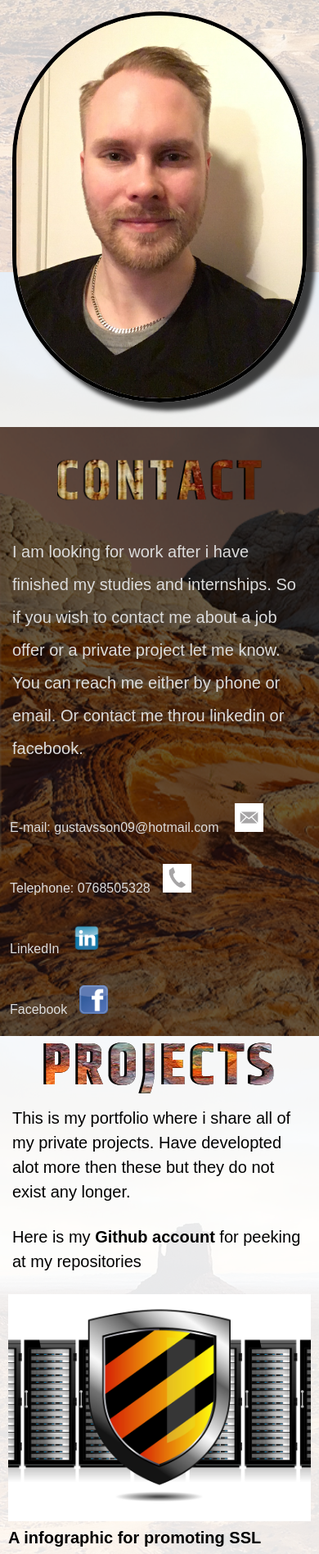
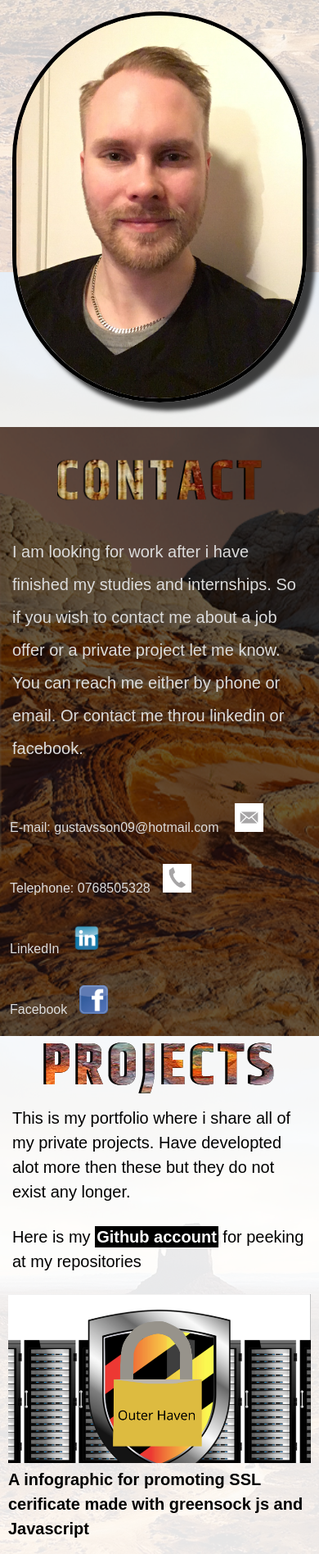
Before and after one commit to Flandy85/new_homesite_wasteland, a PHP site: page / in a window 390 px wide. Shown: the part 1956-3852 px from the top of the page at 82% size. Run offline with PHP 8.4, Linux system fonts and the light colour scheme; some libraries are stand-ins or nearby versions.

Commit message:
Change projects images and added hover effect on link container and github link

```diff
--- a/dist/css/style.css
+++ b/dist/css/style.css
@@ -105,15 +105,19 @@ body, html {
     background-color: #fff; }
   .contact-section-background .link-container a {
     color: #DCDCDC; }
+  .contact-section-background .link-container a:hover {
+    color: #fad087; }
 
 .section-projects {
   background-color: rgba(255, 255, 255, 0.9); }
 
-/*.section-projects-text {
+.section-projects-text a {
+  background-color: #000000; }
 
-	color: #DCDCDC;
+.section-projects-text a:hover {
+  background-color: #fff;
+  color: #000000; }
 
-}*/
 #gallery p {
   /*background-color: rgba(255, 255, 255, 0.8);*/
   color: black; }
@@ -730,9 +734,11 @@ template {
     line-height: 30px;
     margin: 5px; }
   .section-projects-text a {
-    color: black;
+    color: #fff;
     text-decoration: none;
-    font-weight: bold; }
+    font-weight: bold;
+    padding: 2px;
+    text-shadow: black 0.1em 0.1em 0.2em; }
 
 .section-gallery {
   display: flex;
@@ -867,6 +873,8 @@ template {
     margin-bottom: 122px;
     width: 100%;
     max-width: 900px; }
+  .section-start h2 {
+    font-size: 30px; }
   .section-about-text {
     width: 60%; }
   .contact-section-background {
@@ -898,7 +906,15 @@ template {
     height: 250px;
     width: 50%; }
   #gallery {
-    width: 80%; } }
+    width: 80%; }
+  .drop-content {
+    visibility: hidden;
+    opacity: 0;
+    transition: opacity 0.3s, visibility 1s; }
+  .drop:hover .drop-content {
+    visibility: visible;
+    opacity: 1;
+    transition: opacity 0.3s, visibility 1s; } }
 
 @media screen and (min-width: 1025px) and (max-width: 1500px) {
   /*************************
@@ -988,6 +1004,8 @@ template {
     height: 820px; }
     .section-start h1 {
       font-size: 50px; }
+    .section-start h2 {
+      font-size: 40px; }
   .main-logo {
     width: 100%;
     max-width: 900px; }
@@ -1018,6 +1036,7 @@ template {
     width: 100%;
     height: 440px; }
   .projects-images {
+    background-color: rgba(0, 0, 0, 0.9);
     width: 100%;
     max-width: 450px; }
   .drop-content {
--- a/index.php
+++ b/index.php
@@ -51,7 +51,7 @@
 		          <li>
 		          	<div class="drop">
 			            <a href="https://wastelandsolution.se/javascript/svg/" rel="noopener" target="blank">
-			              <img src="./assets/images/firewall-shield.png" alt="Image of a shield representing a infographic" class="projects-images">
+			              <img src="./assets/images/infographic.png" alt="Image of a shield representing a infographic" class="projects-images">
 			              <div class="drop-content">
 			              	<p>A infographic for promoting SSL cerificate made with greensock js and Javascript</p>
 			              </div>
--- a/src/scss/_bigscreens.scss
+++ b/src/scss/_bigscreens.scss
@@ -122,12 +122,15 @@
 	width: 100%;
 	max-width: 900px;
 }
+.section-start {
+	h2 {
+		font-size: 30px;
+	}
+}
 .section-about-text {
 	width: 60%;
 
 }
-
-
 .contact-section-background {
 	background-image: url('moutain_opacity60_black.png');
 	display: flex;
@@ -151,8 +154,6 @@
 			line-height: 40px;
 			margin: 2px;
 			text-decoration-line: none;
-
-
 		}
 	}
 }
@@ -165,9 +166,18 @@
 	margin: 35px 0 30px 0;
 	height: 250px;
 	width: 50%;
-
-
 }
 #gallery {
 	width: 80%;
 }
+.drop-content {
+
+	visibility: hidden;
+    opacity: 0;
+    transition: opacity 0.3s, visibility 1s;
+}
+.drop:hover .drop-content {
+    visibility: visible;
+    opacity: 1;
+    transition: opacity 0.3s, visibility 1s;
+}
--- a/src/scss/_colors.scss
+++ b/src/scss/_colors.scss
@@ -50,17 +50,26 @@
 		a {
 			color: #DCDCDC;
 		}
+		a:hover {
+			color: #fad087;
+		}
 	}
 }
 
 .section-projects {
 	background-color: rgba(255, 255, 255, 0.9);
 }
-/*.section-projects-text {
+.section-projects-text {
 
-	color: #DCDCDC;
+	a {
+		background-color: #000000;
+	}
+	a:hover {
+		background-color: #fff;
+		color: #000000;
+	}
 
-}*/
+}
 #gallery {
 	p {
 	 	/*background-color: rgba(255, 255, 255, 0.8);*/
--- a/src/scss/_desktop.scss
+++ b/src/scss/_desktop.scss
@@ -113,6 +113,10 @@
 		font-size: 50px;
 	}
 
+	h2 {
+		font-size: 40px;
+	}
+
 }
 .main-logo {
 	width: 100%;
@@ -149,6 +153,7 @@
 		a {
 			font-size: 20px;
 		}
+
 	}
 }
 
@@ -160,8 +165,12 @@
 	height: 440px;
 }
 .projects-images {
+	background-color: rgba(0, 0, 0, 0.9);
 	width: 100%;
 	max-width: 450px;
+}
+.projects-images:hover {
+
 }
 
 .drop-content {
--- a/src/scss/_main.scss
+++ b/src/scss/_main.scss
@@ -197,9 +197,11 @@
 		margin: 5px;
 	}
 	a {
-		color: black;
+		color: #fff;
 		text-decoration: none;
 		font-weight: bold;
+		padding: 2px;
+		text-shadow: black 0.1em 0.1em 0.2em;
 	}
 
 }
```
Also changed, not shown: assets/images/infographic.png (added), assets/images/quizz.png, assets/images/rvft.png, 1 other file. Lines whose indentation alone changed are shown as unchanged.
